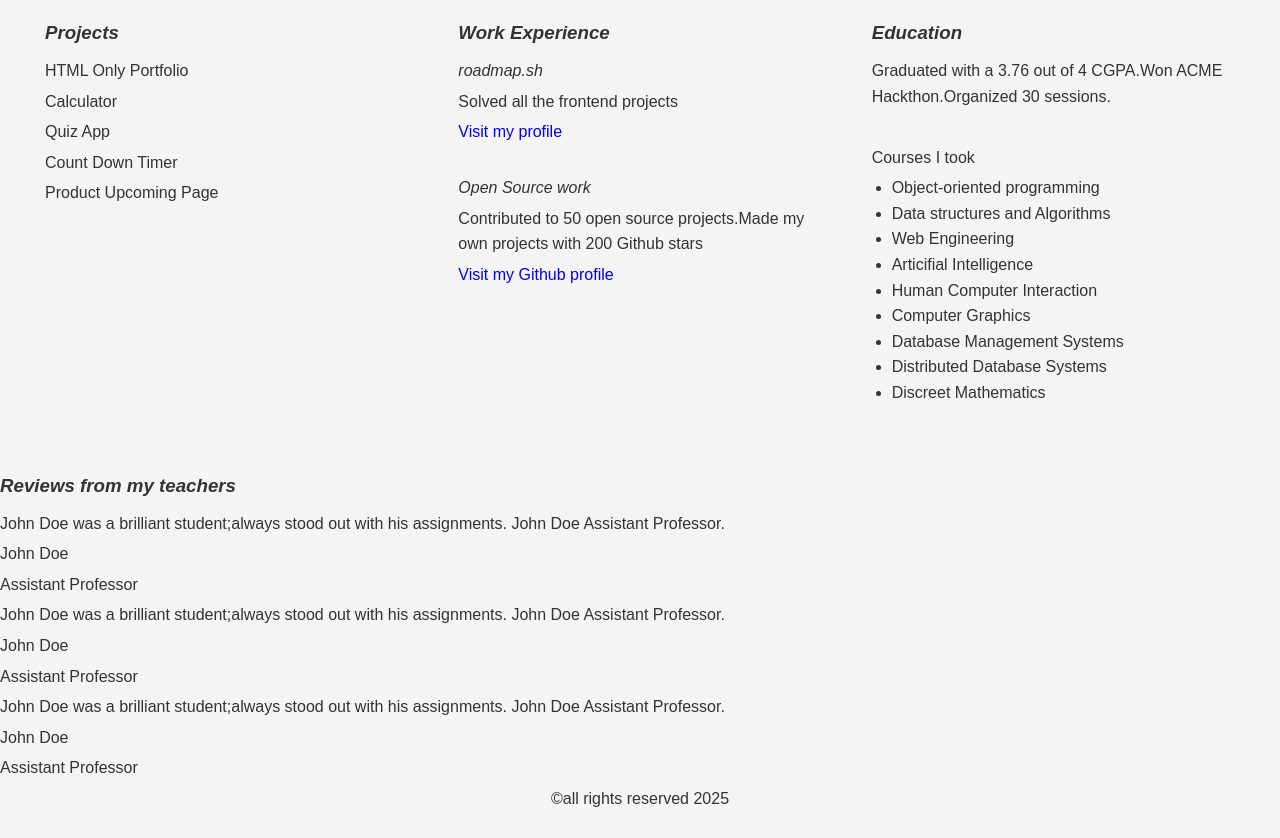
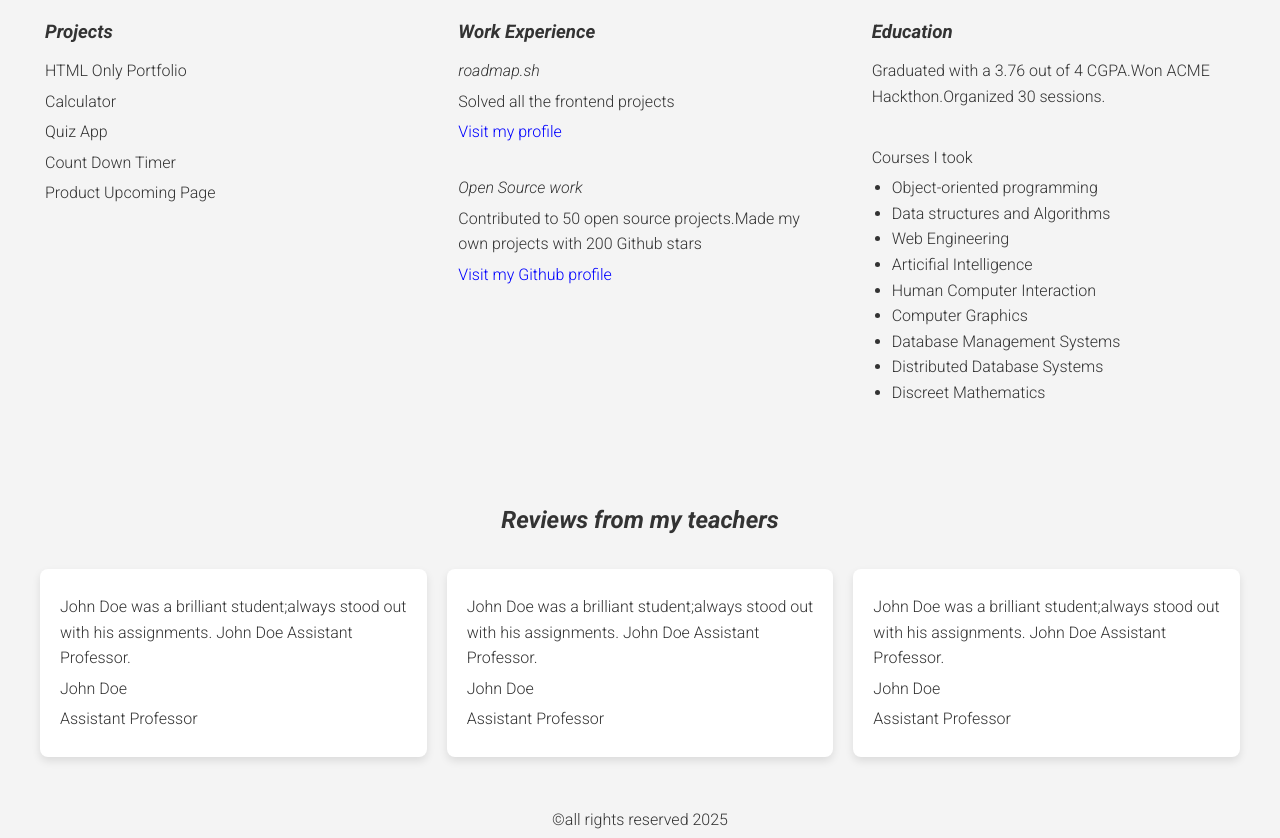
Before and after one commit to stanleyasiga/portfolio_website, a plain HTML site: page index.html in a window 1280 px wide. Shown: the part 268-1106 px from the top of the page. Before the commit the page ends 1085 px from the top, so only its background shows below. Drawn offline with Linux system fonts and the light colour scheme.

Commit message:
added last section css reviews

```diff
--- a/css/style.css
+++ b/css/style.css
@@ -9,8 +9,11 @@ html{
 }
 
 body {
-    font-family: 'Arial', sans-serif; /* Choose a clean font */
+    font-family: "Roboto", serif; /* Choose a clean font */
     font-size: 16px;
+    font-optical-sizing: auto;
+    font-weight:350;
+    font-style: normal;
     color: #333; /* Standard dark text */
     background-color: #f4f4f4; /* Light gray background */
     line-height: 1.6; /* Better readability */
@@ -121,22 +124,33 @@ nav {
   }
 
   .reviews {
+    padding: 30px;
     max-width: 100%;
-    margin: 20px auto;
-    padding: 20px;
-  }
+}
+.reviews h3 {
+  text-align: center;
+  font-size: 24px;
+  font-style: italic;
+  margin-bottom: 20px;
+  color: #333;
+}
 
-  .reviews > h3 {
-    text-align: center;
-    margin-bottom: 15px;
-  }
+.review-items{
+  display: flex;
+  flex-direction: row;
+}
 
-.review-one .review-two .review-three {
-    background: #f9f9f9;
-    display: flex;
-    padding: 15px;
-    margin-bottom: 10px;
-  }
+.review-one, .review-two, .review-three {
+  background-color: #fff;
+  padding: 20px;
+  margin:10px;
+  margin-bottom: 15px;
+  border-radius: 8px;
+  box-shadow: 0 4px 8px rgba(0, 0, 0, 0.1);
+  max-width: 60%;
+}
+
+
 
 
 /* Extra small devices (phones, 600px and down) */
@@ -152,6 +166,15 @@ nav {
 main{
     flex-direction: column;
  }
+
+ .review-items{
+  flex-direction: column;
+}
+
+.review-one, .review-two, .review-three {
+  max-width: 100%;
+  margin: 5px;
+}
 }
 
 /* Small devices (portrait tablets and large phones, 600px and up) */
--- a/index.html
+++ b/index.html
@@ -12,6 +12,11 @@
     <!-- Link to Favicon -->
     <link rel="icon" href="favicon.svg" type="image/x-icon">
     <link rel="stylesheet" href="css/style.css" />
+
+    <link rel="preconnect" href="https://fonts.googleapis.com">
+    <link rel="preconnect" href="https://fonts.gstatic.com" crossorigin>
+    <link href="https://fonts.googleapis.com/css2?family=Roboto:ital,wght@0,100..900;1,100..900&display=swap"
+        rel="stylesheet">
 
 
 </head>
@@ -79,8 +84,10 @@
         </div>
 
     </main>
-    <section>
+    <section class="reviews">
         <h3><i>Reviews from my teachers</i></h3>
+
+        <div class="review-items">
             <div class="review-one">
                 <p>John Doe was a brilliant student;always stood out with his assignments. John Doe Assistant
                     Professor.</p>
@@ -100,6 +107,7 @@
                 <span>John Doe</span>
                 <p>Assistant Professor</p>
             </div>
+        </div>
     </section>
     <footer align="center">
         <p> &copy;all rights reserved 2025</p>
```
Lines whose indentation alone changed are shown as unchanged.
